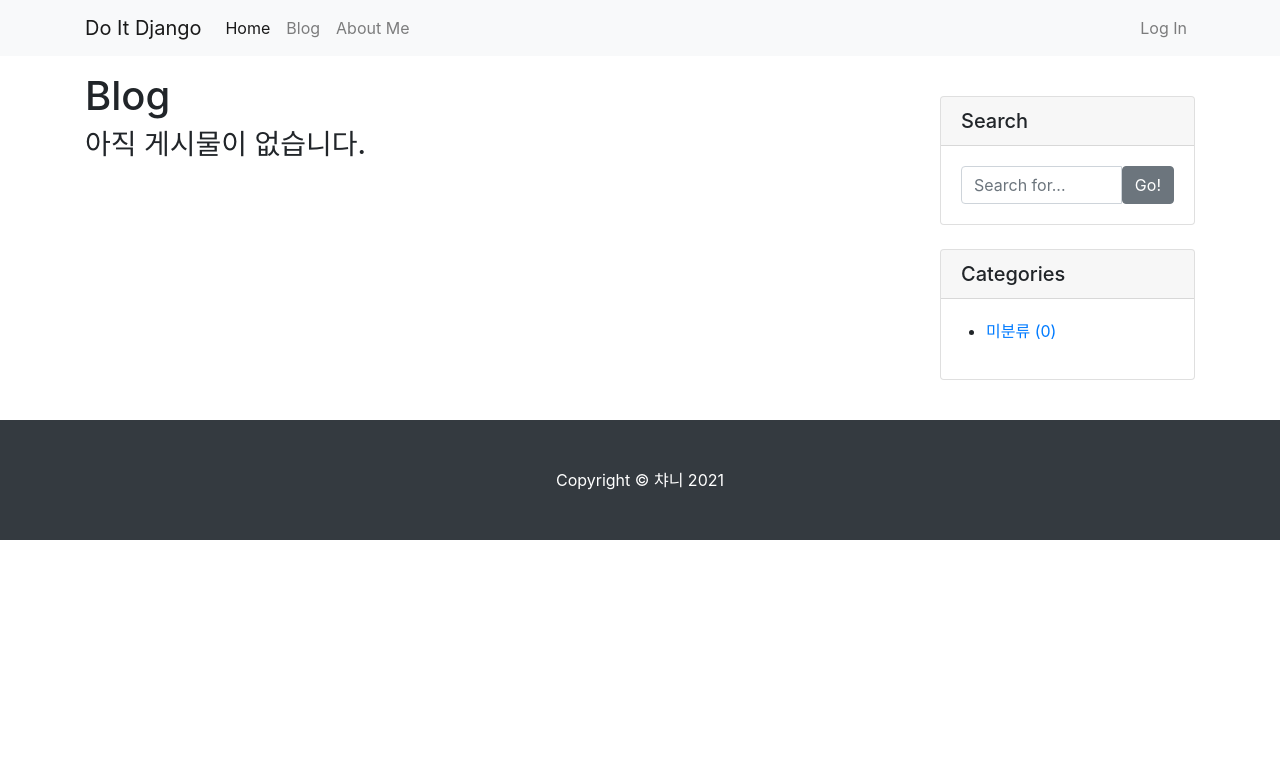
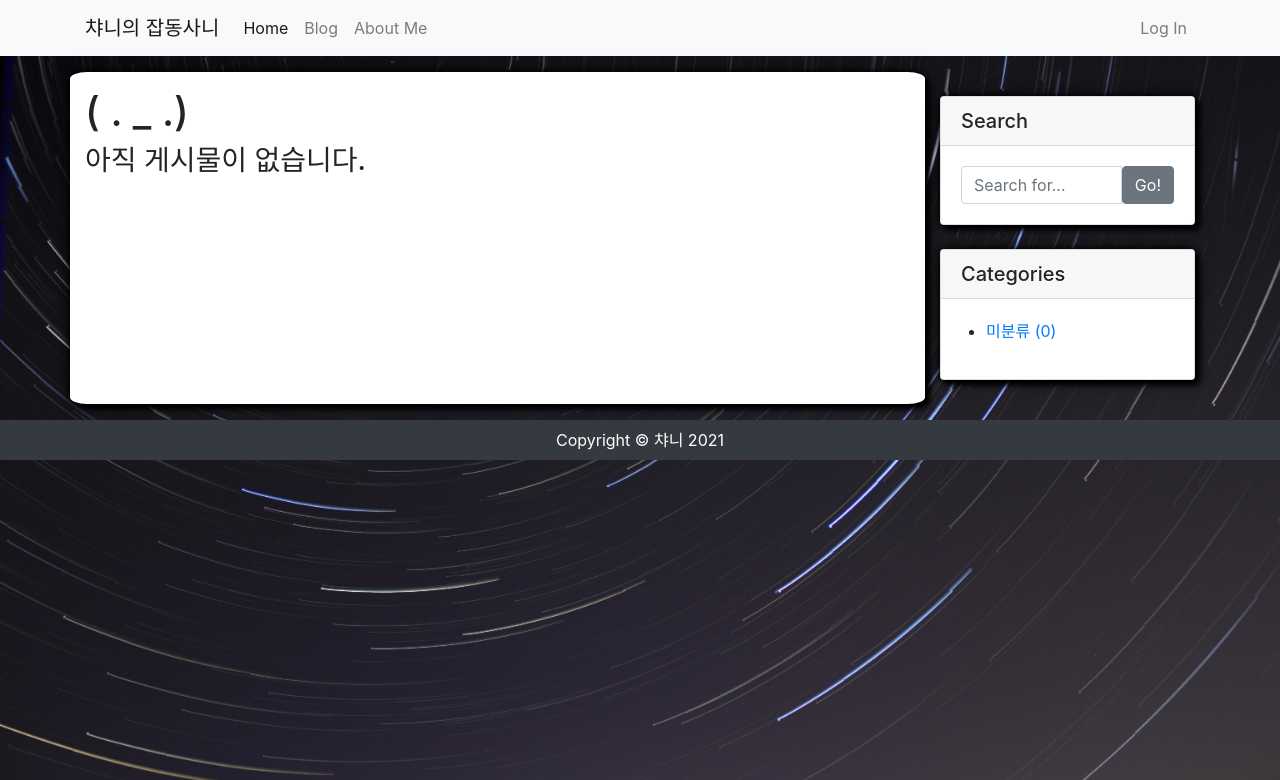
Before and after one commit to cksgnl74/django, a Django app: page /blog/ in a window 1280 px wide. Shown: the top 780 px of the page. Run offline with Django 3.2, Linux system fonts and the light colour scheme; data that the repository does not hold is empty; parts of the project's set-up code (start-up, migrations or seed data) failed here and were passed over; some libraries are stand-ins or nearby versions.

Commit message:
디자인 변경

```diff
--- a/_static/single_pages/css/landing.css
+++ b/_static/single_pages/css/landing.css
@@ -1,5 +1,5 @@
 body {
-    background: url('../images/background.jpg') no-repeat center fixed;
+    background: url('../images/background.jpg') no-repeat center center fixed;
     -webkit-background-size: cover;
     -moz-background-size: cover;
     background-size: cover;
@@ -11,5 +11,5 @@ section {
 }
 
 .card {
-    background-color: rgba(255,255,255,0.6) !important;
+    background-color: rgba(255,255,255,0.5) !important;
 }
--- a/blog/templates/blog/base.html
+++ b/blog/templates/blog/base.html
@@ -8,6 +8,38 @@
         <link rel="stylesheet" href="{% static 'blog/bootstrap/bootstrap.min.css' %}" media="screen">
 
     <script src="https://kit.fontawesome.com/726bbd6862.js" crossorigin="anonymous"></script>
+    <style>
+
+        body {
+            background: url('/static/single_pages/images/background2.jpg') no-repeat center center fixed;
+            -webkit-background-size: cover;
+            -moz-background-size: cover;
+            background-size: cover;
+            -o-background-size: cover;
+        }
+
+        #main-area{
+            background: white;
+            border-radius: 2%;
+            box-shadow: 5px 5px 5px black , 0 0 5px black ,0 0 15px black  ;
+        }
+
+        .border_card{
+            border-radius: 2%;
+            box-shadow: 5px 5px 5px black , 0 0 5px black ,0 0 15px black  ;
+
+        }
+
+        .title_header{
+            background-color: rgba(0,0,0,.03);
+        }
+
+        .card_border{
+            border: 1px solid rgba(0,0,0,.2) !important;
+            box-shadow: 5px 5px 5px black , 0 0 5px black ,0 0 15px black  ;
+        }
+    </style>
+
 </head>
 
 <body>
@@ -25,7 +57,7 @@
 
             <div class="col-md-4 col-lg-3">
                 <!-- Search Widget -->
-                <div class="card my-4">
+                <div class="card my-4 border_card">
                     <h5 class="card-header">Search</h5>
                     <div class="card-body">
                         <div class="input-group">
@@ -38,7 +70,7 @@
                 </div>
 
                 <!-- Categories Widget -->
-                <div class="card my-4" id="categories-card">
+                <div class="card my-4 border_card" id="categories-card">
                     <h5 class="card-header">Categories</h5>
                     <div class="card-body">
                         <div class="row">
--- a/blog/templates/blog/footer.html
+++ b/blog/templates/blog/footer.html
@@ -1,5 +1,5 @@
 <!-- Footer -->
-    <footer class="py-5 bg-dark">
+    <footer class="py-2 bg-dark">
         <div class="container">
             <p class="m-0 text-center text-white">
                 Copyright &copy; 챠니 2021
--- a/blog/templates/blog/navbar.html
+++ b/blog/templates/blog/navbar.html
@@ -14,7 +14,7 @@
 <body>
     <nav class="navbar navbar-expand-lg navbar-light bg-light">
         <div class="container">
-            <a class="navbar-brand" href="/">Do It Django</a>
+            <a class="navbar-brand" href="/">챠니의 잡동사니</a>
             <button class="navbar-toggler" type="button" data-toggle="collapse" data-target="#navbarNavDropdown"
                 aria-controls="navbarNavDropdown" aria-expanded="false" aria-label="Toggle navigation">
                 <span class="navbar-toggler-icon"></span>
--- a/blog/templates/blog/post_detail.html
+++ b/blog/templates/blog/post_detail.html
@@ -4,7 +4,7 @@
     {{ post.title }} - Blog
 {% endblock %}
 {% block main_area %}
-    <div id="post-area">
+    <div id="post-area" class="mt-4">
 
     <!-- Post content-->
         <article>
@@ -14,7 +14,7 @@
                 <span class="badge badge-secondary float-right">미분류</span>
             {%  endif %}
             <!-- Post header-->
-            <header class="mb-4">
+            <header class="mb-4 title_header" >
                 <!-- Post title-->
                 <h1 class="fw-bolder mb-1">{{ post.title }}</h1>
                 {% if post.hook_text %}
--- a/blog/templates/blog/post_list.html
+++ b/blog/templates/blog/post_list.html
@@ -1,6 +1,11 @@
 {%  extends 'blog/base.html' %}
 {% block main_area %}
 
+
+
+    <h1 class="mt-3">
+
+        ( . _ .)
         {% if user.is_authenticated %}
             {% if user.is_superuser or user.is_staff %}
                 <a class="btn btn-info btn-sm float-right" href="/blog/create_post/" role="button">
@@ -8,8 +13,6 @@
                 </a>
             {%  endif %}
         {% endif %}
-
-    <h1>Blog
         {% if search_info %}<small class="text-muted">{{ search_info }}</small>{%  endif %}
         {% if category %}<span class="badge badge-secondary">{{ category }}</span>{%  endif %}
         {%  if tag %}
@@ -19,7 +22,7 @@
     {% if post_list.exists %}
         {% for p in post_list %}
     <!-- Blog Post -->
-            <div class="card mb-4" id="post-{{ p.pk }}">
+            <div class="card mb-4 card_border" id="post-{{ p.pk }}">
                 {% if p.head_image %}
                     <img class="card-img-top" src="{{ p.head_image.url }}" alt="{{ p }} head image">
                 {%  else %}
--- a/single_pages/static/single_pages/css/landing.css
+++ b/single_pages/static/single_pages/css/landing.css
@@ -1,5 +1,5 @@
 body {
-    background: url('../images/background.jpg') no-repeat center fixed;
+    background: url('../images/background.jpg') no-repeat center center fixed;
     -webkit-background-size: cover;
     -moz-background-size: cover;
     background-size: cover;
@@ -11,5 +11,5 @@ section {
 }
 
 .card {
-    background-color: rgba(255,255,255,0.6) !important;
+    background-color: rgba(255,255,255,0.5) !important;
 }
```
Also changed, not shown: blog/templates/blog/base_full_width.html (+19 -0 lines), single_pages/templates/single_pages/about_me.html (+13 -13 lines), single_pages/templates/single_pages/landing.html (+15 -7 lines), _static/single_pages/images/background2.jpg (added), single_pages/static/single_pages/images/background.jpg, single_pages/static/single_pages/images/background2.jpg (added), 1 other file. Lines whose indentation alone changed are shown as unchanged.
